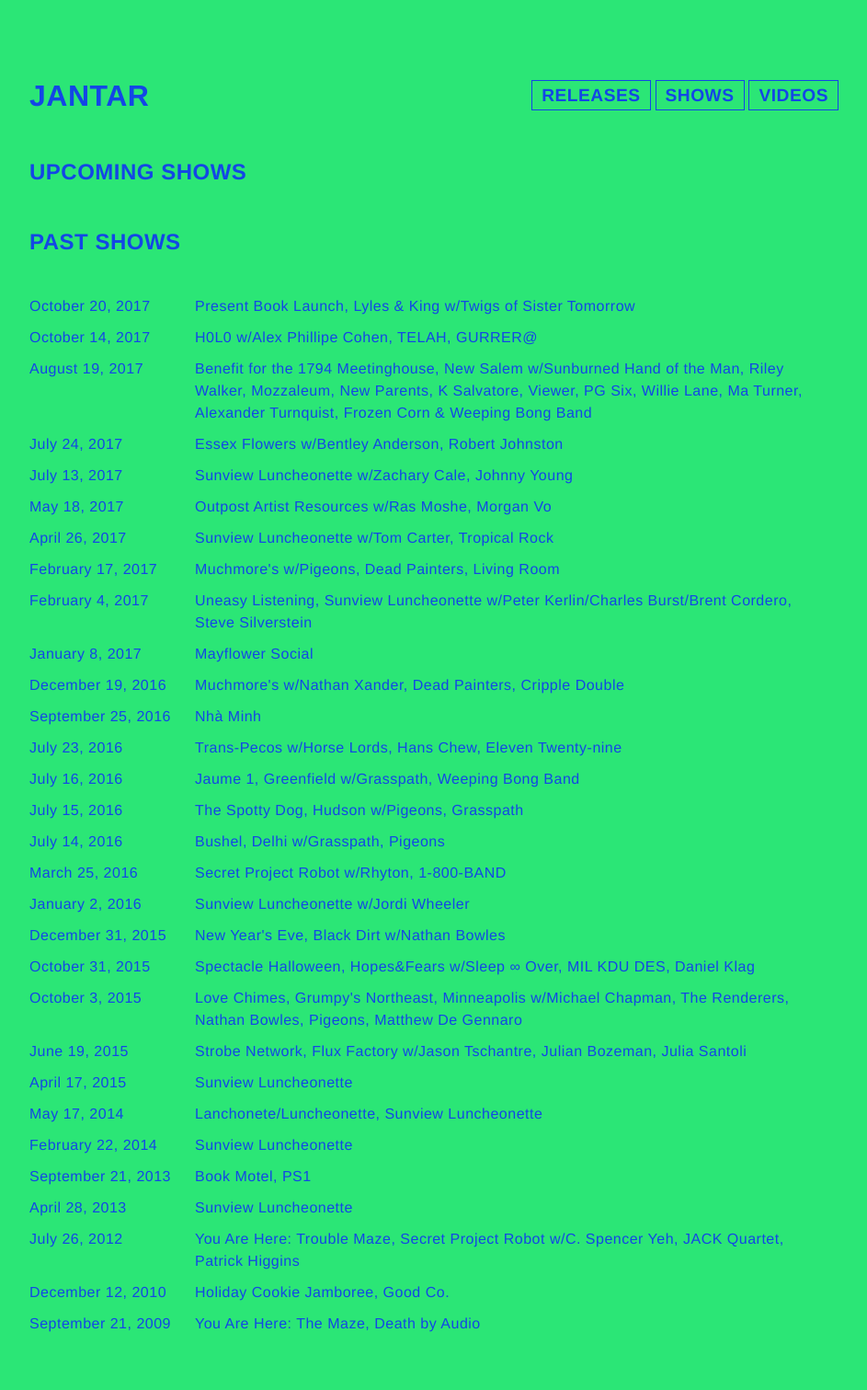
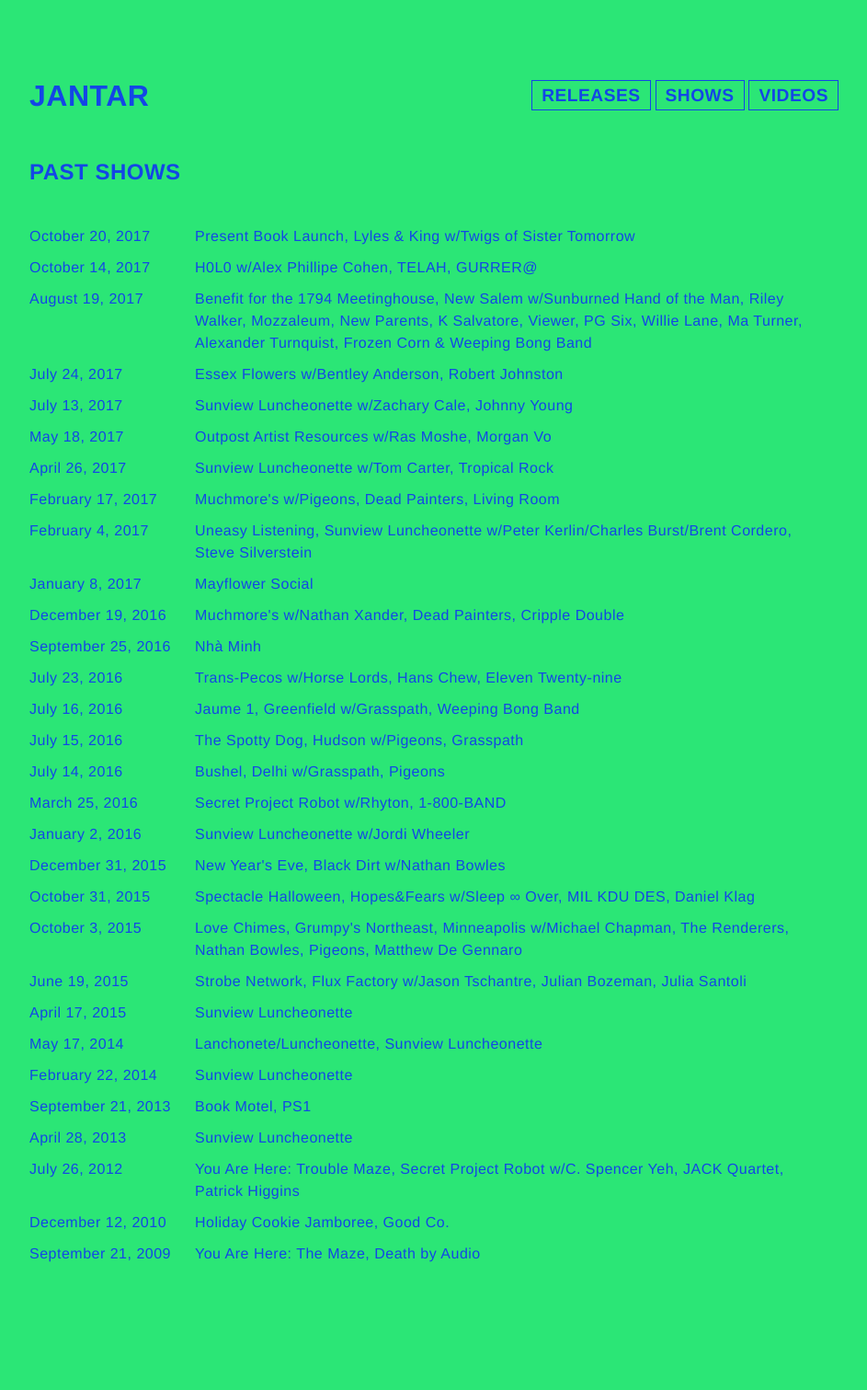
Before and after one commit to kirsten/thejantar.com, a Jekyll site: the page built from shows.html, in a window 1280 px wide. Shown: the whole page at 92% size, without its empty margins (168-1111 px from the left). Built offline with Jekyll 4.4.1, drawn with Linux system fonts in a browser that asks for light colours; after the commit the page ends 1435 px from its top, so only the background shows below that.

Commit message:
Only display 'upcoming shows' header if upcoming shows are present

```diff
--- a/shows.html
+++ b/shows.html
@@ -6,6 +6,11 @@
 {% assign upcoming_shows = site.data.shows | where_exp: "show", "show.date >= site.time" | reverse %}
 {% assign past_shows = site.data.shows | where_exp: "show", "show.date < site.time" %}
 
+{% if upcoming_shows.size > 0 %}
+  <h1>LOL</h1>
+{% endif %}
+
+{% if upcoming_shows.size > 0 %}
   <header class="section-header">
     <h2>Upcoming Shows</h2>
   </header>
@@ -21,6 +26,7 @@
     </li>
   {% endfor %}
   </ol>
+{% endif %}
 
 <header class="section-header">
   <h2>Past Shows</h2>
```
Lines whose indentation alone changed are shown as unchanged.
